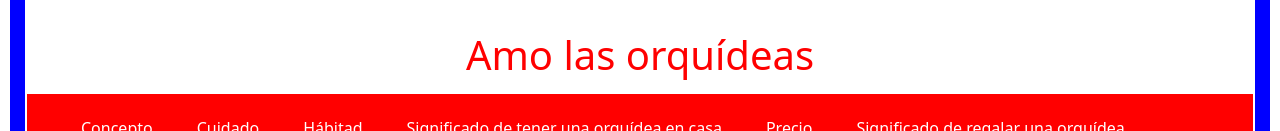
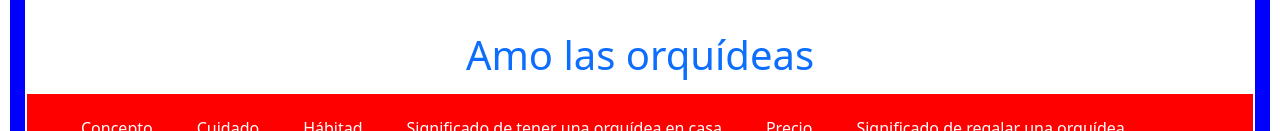
Before and after one commit to rosalct/p5-web, a plain HTML site: page index.html in a window 1280 px wide. Shown: the part 283-414 px from the top of the page. Drawn offline with nearby package versions, Linux system fonts and the light colour scheme.

Commit message:
Update index.html

```diff
--- a/index.html
+++ b/index.html
@@ -21,7 +21,7 @@ and open the template in the editor.
 
 
         <header>
-            <h1> Amo las orquídeas </h1>
+            <h1 class="text-primary"> Amo las orquídeas </h1>
         </header>
 
         <ul>
```
